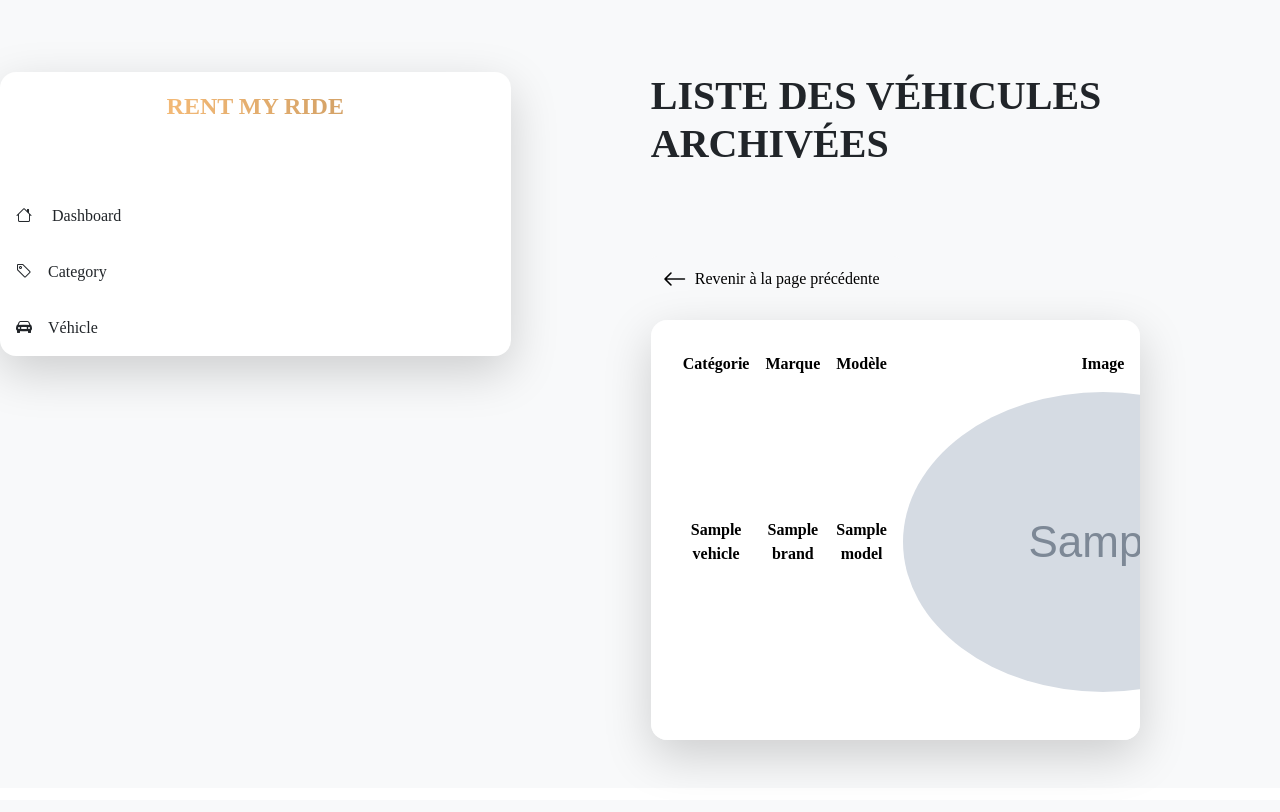
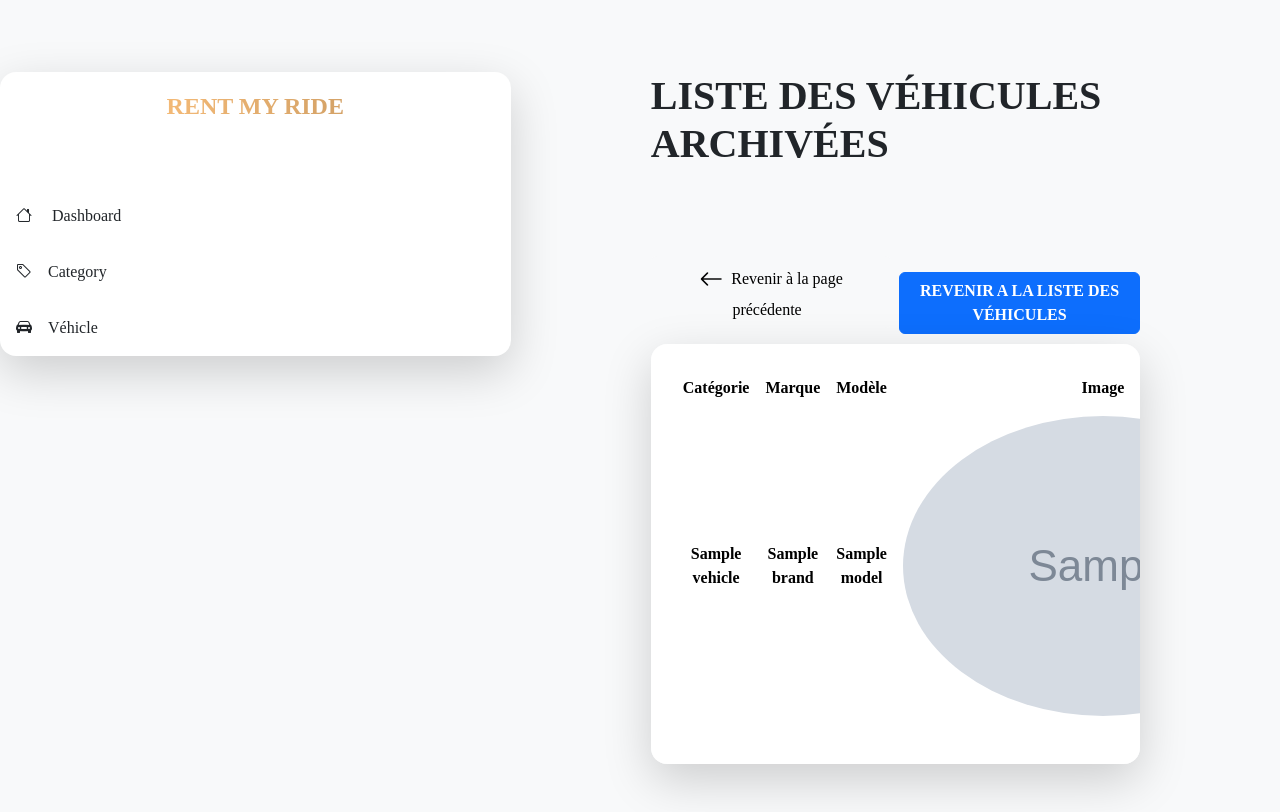
Before and after one commit to Boris-Picard/rent-my-ride, a PHP site: template views/dashboard/vehicles/archive.php in a window 1280 px wide. Before the commit the page ends 769 px from the top, so only its background shows below. Run offline with PHP 8.4, Linux system fonts and the light colour scheme; the template is opened without the code that fills it: most values are stand-ins (such as "Sample title", 1, 10 or a date in 2020); grey boxes marked "Sample" are stand-in pictures; data that the repository does not hold is empty; some web fonts are replaced.

Commit message:
correction archive et delete

```diff
--- a/controllers/dashboard/vehicles/delete-ctrl.php
+++ b/controllers/dashboard/vehicles/delete-ctrl.php
@@ -12,14 +12,12 @@ try {
     $isDeleted = Vehicle::delete($id_vehicle);
 
     if($isDeleted > 0) {
-        $link = unlink('../../../public/uploads/vehicles/'.$vehicle->picture);
-    }
-
-    if($isDeleted) {
+        $link = @unlink('../../../public/uploads/vehicles/'.$vehicle->picture);
         $_SESSION['msg'] = 'La donnée a bien été supprimée !';
     } else {
         $_SESSION['msg'] = 'Erreur la donnée n\'a pas été supprimée !';
     }
+
 
     header('Location: /controllers/dashboard/vehicles/list-ctrl.php');
     die;
--- a/views/dashboard/vehicles/archive.php
+++ b/views/dashboard/vehicles/archive.php
@@ -35,8 +35,13 @@
                         </div>
                     </div>
                     <div class="row g-2">
-                        <div class="col-12 pb-3 ">
+                        <div class="col-6 pb-3 ">
                             <button class="btn border-0 btn-light" id="backBtn"><i class="bi bi-arrow-left fs-4 align-middle"></i><span class="px-2">Revenir à la page précédente</span></button>
+                        </div>
+                        <div class="col-6">
+                            <div class="d-flex justify-content-end pt-3">
+                                <a href="/controllers/dashboard/vehicles/list-ctrl.php" class="btn btn-primary text-uppercase fw-bold">Revenir a la liste des véhicules</a>
+                            </div>
                         </div>
                     </div>
                     <div class="row">
```
Also changed, not shown: controllers/dashboard/vehicles/archive-ctrl.php (+3 -4 lines), models/Vehicle.php (+6 -5 lines).
